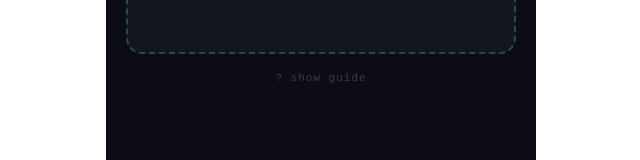
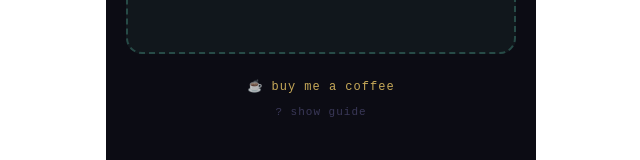
Before and after one commit to elisemarq/focus-journal, a Next.js app: page / in a window 1280 px wide. Both pictures are taken after a click on the button "skip guide". Shown: the part 349-509 px from the top of the page, without its empty margins (319-959 px from the left). Built offline with nearby package versions, Linux system fonts and the light colour scheme.

Commit message:
Add Ko-fi support button

```diff
--- a/app/page.js
+++ b/app/page.js
@@ -546,6 +546,22 @@ export default function Home() {
           }}>
             ? show guide again
           </button>
+          <a href="https://ko-fi.com/focusjournal"
+  target="_blank"
+  rel="noopener noreferrer"
+  style={{
+    display: "block",
+    textAlign: "center",
+    padding: "8px",
+    fontSize: "12px",
+    color: "#f5d06a",
+    fontFamily: "monospace",
+    letterSpacing: "1px",
+    textDecoration: "none",
+       opacity: 0.8,
+  }}>
+  ☕ buy me a coffee
+</a>
         </div>
       </main>
     );
@@ -592,6 +608,22 @@ export default function Home() {
           color: "#3a3858", fontSize: "11px",
           cursor: "pointer", fontFamily: "monospace", letterSpacing: "1px",
         }}>
+          <a href="https://ko-fi.com/focusjournal"
+  target="_blank"
+  rel="noopener noreferrer"
+  style={{
+    display: "block",
+    textAlign: "center",
+    padding: "8px",
+    fontSize: "12px",
+    color: "#f5d06a",
+    fontFamily: "monospace",
+    letterSpacing: "1px",
+    textDecoration: "none",
+       opacity: 0.8,
+  }}>
+  ☕ buy me a coffee
+</a>
           ? show guide
         </button>
         {error && (
```
